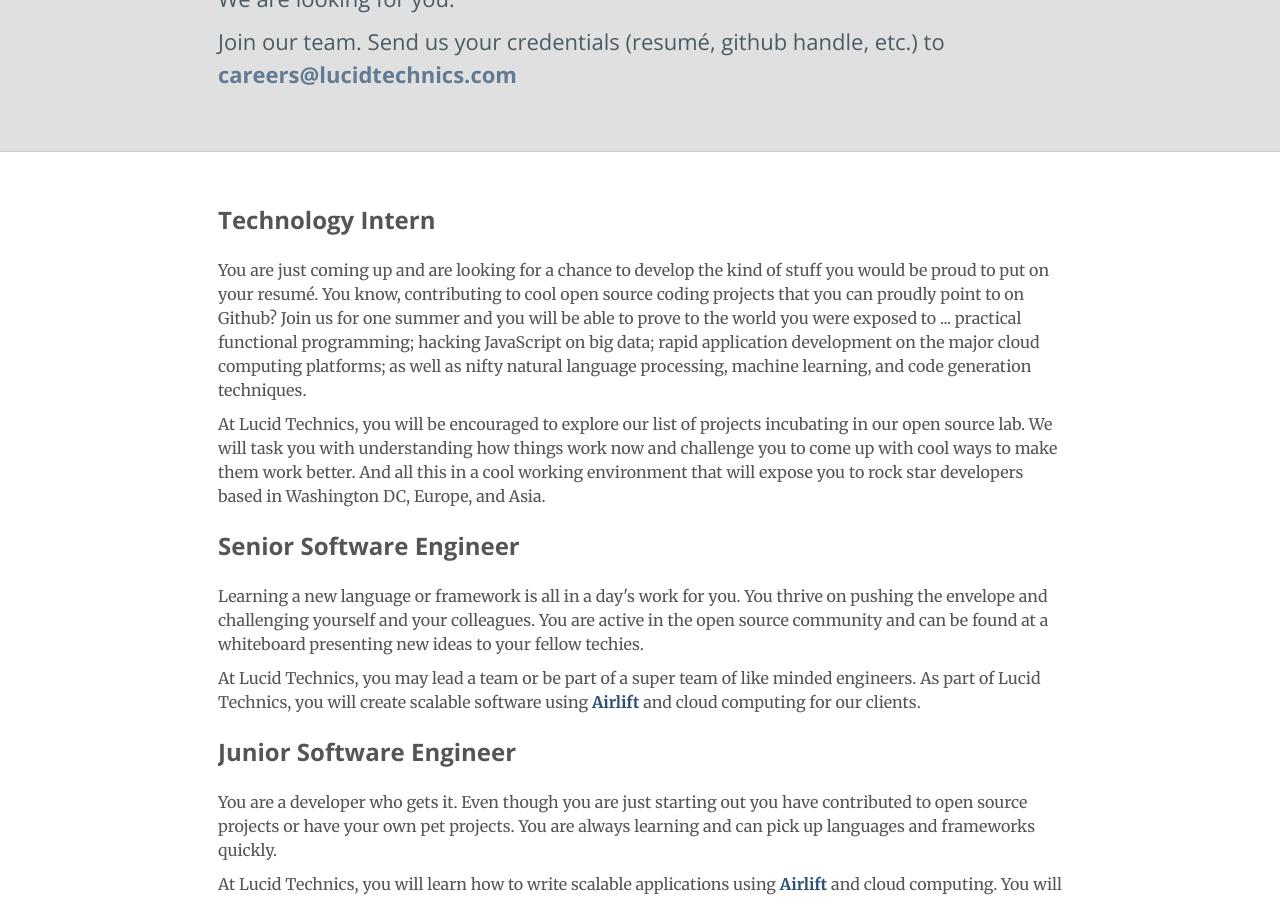
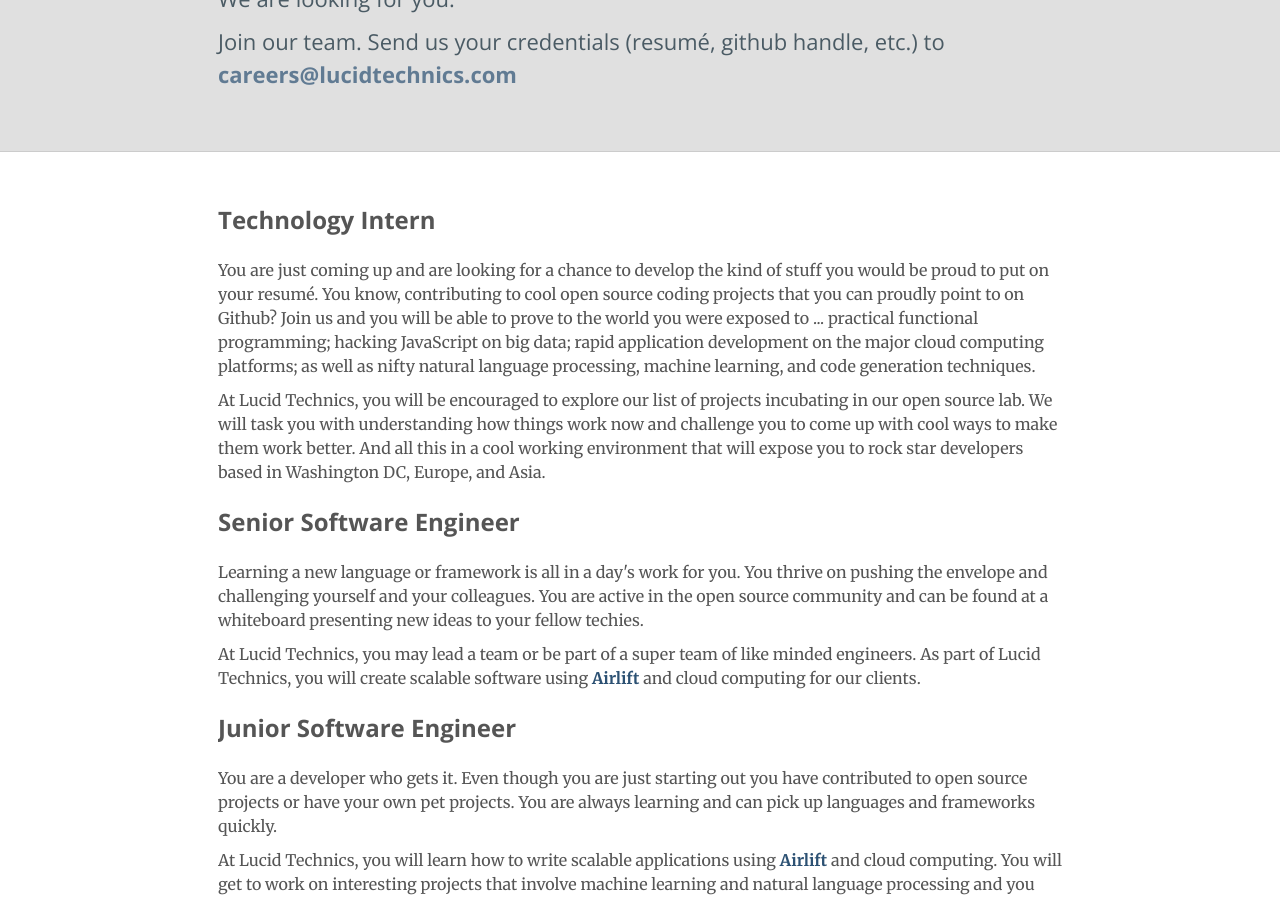
Before and after one commit to LucidTechnics/lucidtechnics.github.com, a Jekyll site: the page built from jobs.html, in a window 1280 px wide and 900 px high, scrolled down 337 px. Built offline with Jekyll 4.4.1, drawn with Linux system fonts in a browser that asks for light colours; nearby versions of some CDN libraries.

Commit message:
Updated jobs.html

```diff
--- a/jobs.html
+++ b/jobs.html
@@ -24,7 +24,7 @@ permalink: /about/jobs/
     <div class="job">
  <h1>Technology Intern</h1>
       <p>
-        You are just coming up and are looking for a chance to develop the kind of  stuff you would be proud to put on your resum&eacute.  You know, contributing to cool open source coding projects that you can proudly point to on Github?  Join us for one summer and you will be able to prove to the world you were exposed to ... practical functional programming; hacking JavaScript on big data; rapid application development on the major cloud computing platforms; as well as nifty natural language processing, machine learning, and code generation techniques.
+        You are just coming up and are looking for a chance to develop the kind of  stuff you would be proud to put on your resum&eacute.  You know, contributing to cool open source coding projects that you can proudly point to on Github?  Join us and you will be able to prove to the world you were exposed to ... practical functional programming; hacking JavaScript on big data; rapid application development on the major cloud computing platforms; as well as nifty natural language processing, machine learning, and code generation techniques.
       </p>
       <p>
       At Lucid Technics, you will be encouraged to explore our list of projects incubating in our open source lab.  We will task you with understanding how things work now and challenge you to come up with cool ways to make them work better. And all this in a cool working environment that will expose you to rock star developers based in Washington DC, Europe, and Asia.
```
